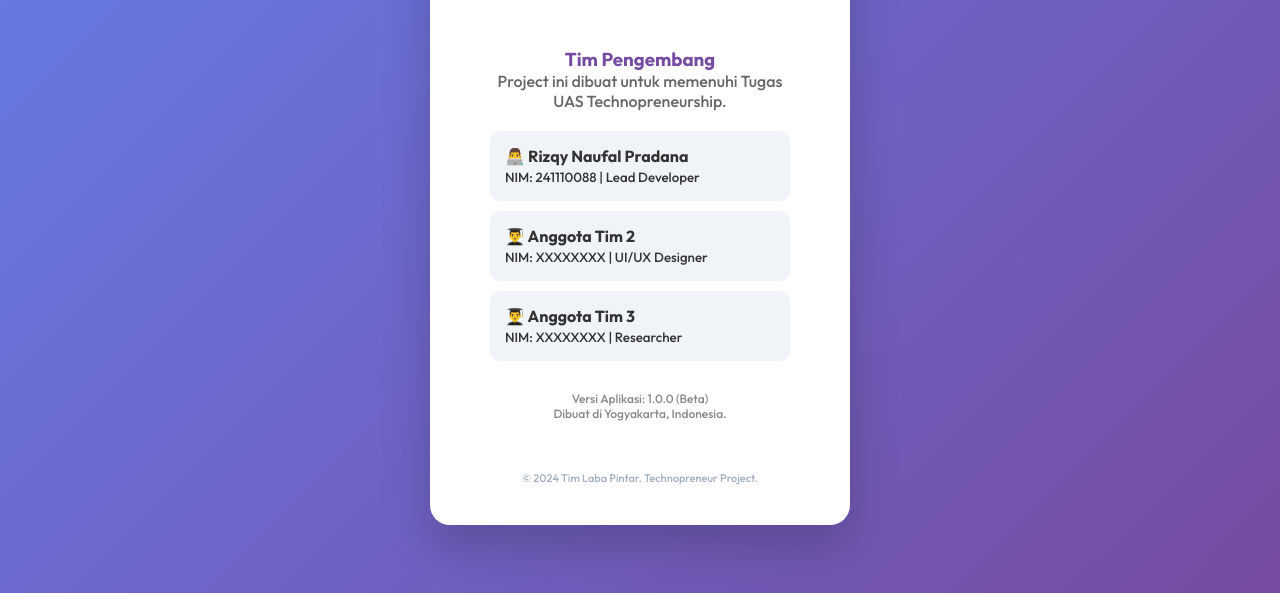
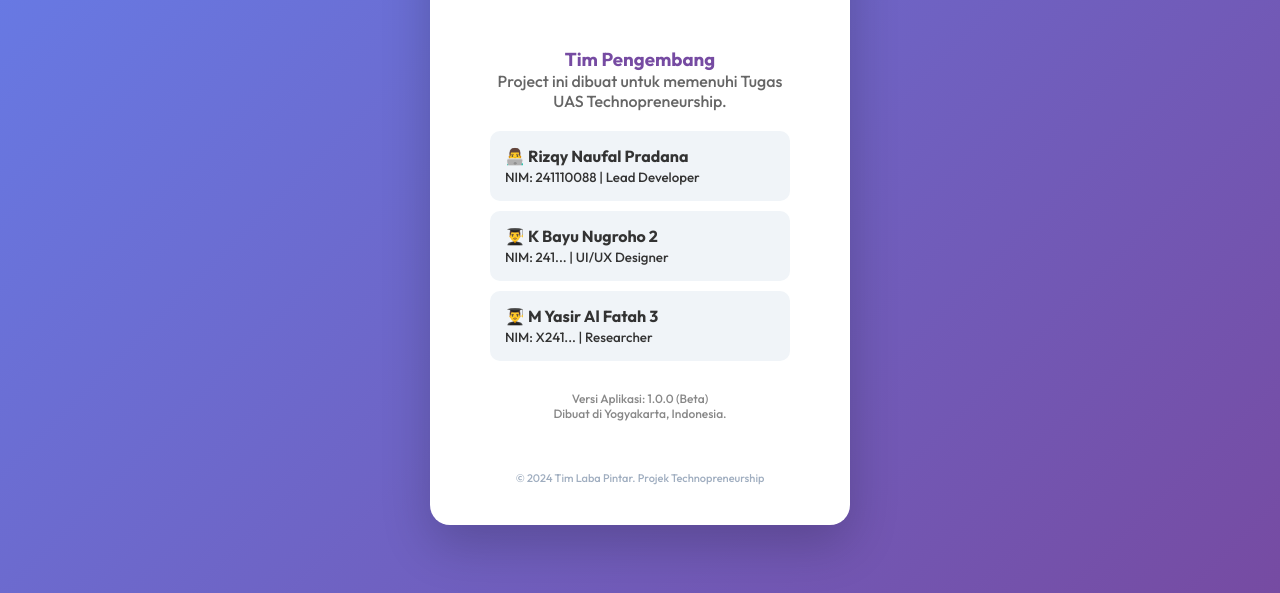
Before and after one commit to riskinew301-sketch/laba-pintar-apps, a plain HTML site: page tentang.html in a window 1280 px wide. Shown: the part 207-800 px from the top of the page. Drawn offline with Linux system fonts and the light colour scheme.

Commit message:
Update tentang.html

```diff
--- a/tentang.html
+++ b/tentang.html
@@ -27,13 +27,13 @@
             </div>
 
             <div style="background: #f0f4f8; padding: 15px; border-radius: 10px; margin-bottom: 10px; text-align: left;">
-                <strong>👨‍🎓 Anggota Tim 2</strong><br>
-                <small>NIM: XXXXXXXX | UI/UX Designer</small>
+                <strong>👨‍🎓 K Bayu Nugroho 2</strong><br>
+                <small>NIM: 241... | UI/UX Designer</small>
             </div>
 
             <div style="background: #f0f4f8; padding: 15px; border-radius: 10px; margin-bottom: 10px; text-align: left;">
-                <strong>👨‍🎓 Anggota Tim 3</strong><br>
-                <small>NIM: XXXXXXXX | Researcher</small>
+                <strong>👨‍🎓 M Yasir Al Fatah 3</strong><br>
+                <small>NIM: X241... | Researcher</small>
             </div>
 
             <br>
@@ -44,8 +44,9 @@
         </div>
 
         <footer>
-            <p>&copy; 2024 Tim Laba Pintar. Technopreneur Project.</p>
+            <p>&copy; 2024 Tim Laba Pintar. Projek Technopreneurship</p>
         </footer>
     </div>
 </body>
+
 </html>
```
